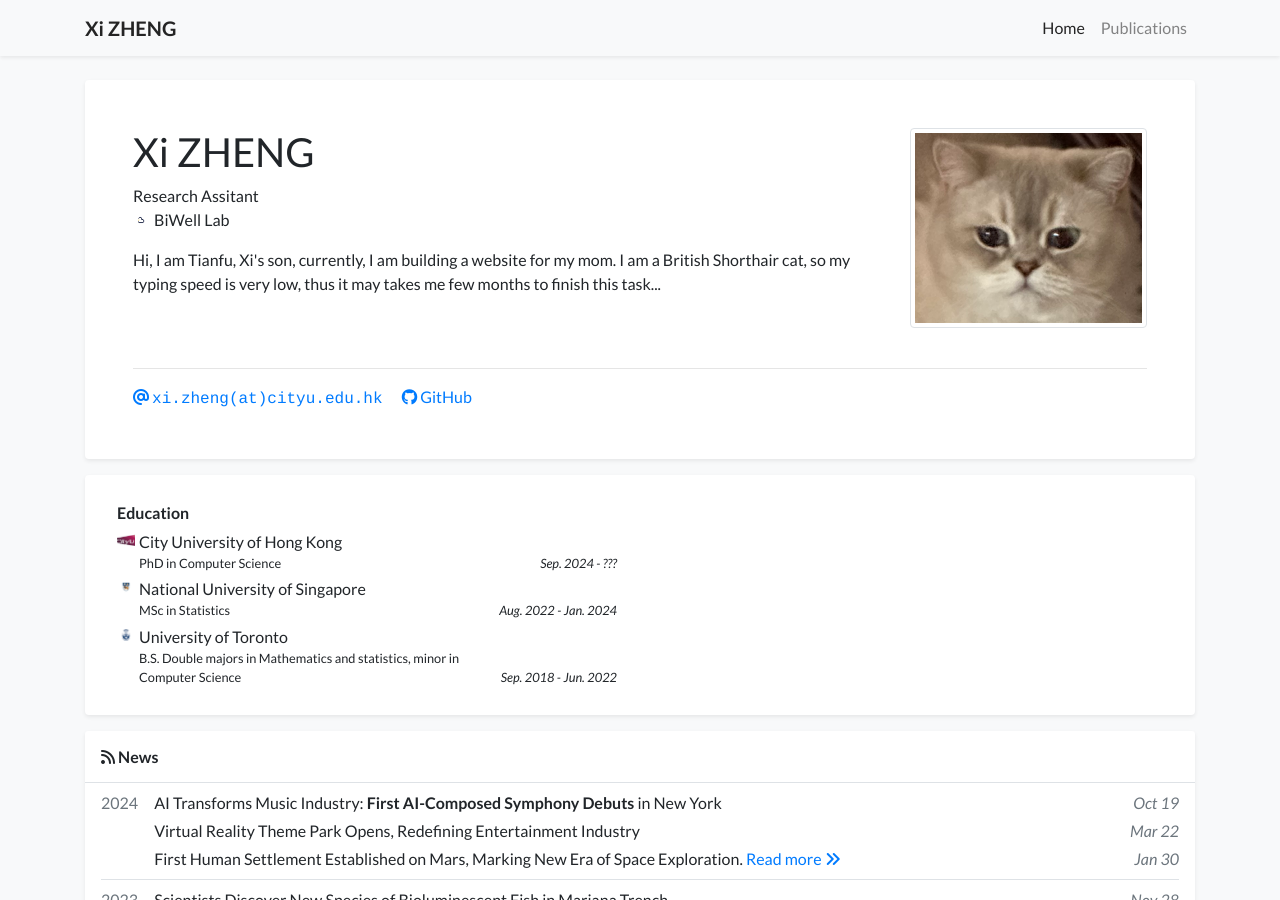
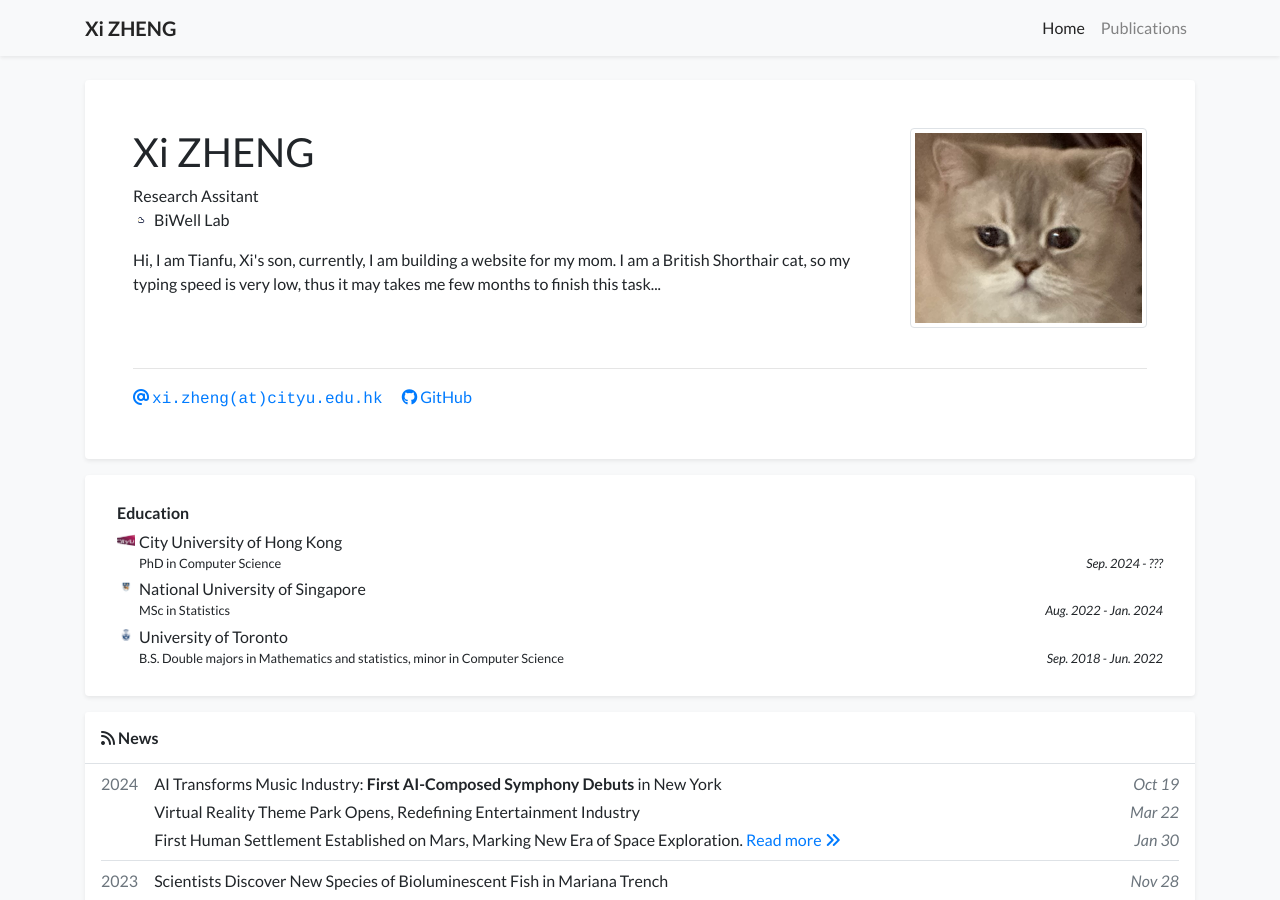
Before and after one commit to xixiaoguai727/xizheng, a Jekyll site: the page built from index.html, in a window 1280 px wide and 900 px high. Built offline with Jekyll 4.4.1, drawn with Linux system fonts in a browser that asks for light colours; a style sheet for code colours, icons or effects is not loaded.

Commit message:
Update experience_card.html

```diff
--- a/_includes/widgets/experience_card.html
+++ b/_includes/widgets/experience_card.html
@@ -5,53 +5,11 @@
 
                 <div class="row">
                     {% if site.data.profile.education %}
-                    <div class="col-md-6">
+                    <div class="col-md-12"> <!-- 注意这里的列宽从 col-md-6 改为 col-md-12 -->
                         <div class="mx-2 my-1">
                             <h6>Education</h6>
                             <ul class="list-unstyled mb-1">
                                 {% for item in site.data.profile.education %}
-                                <li class="media mb-1">
-                                    <img src="{{ item.logo | relative_url }}" alt="{{ item.name }}" style="width: 18px;" class="mr-1 mt-1">
-                                    <div class="media-body">
-                                        <div>{{ item.name }}</div>
-                                        <div class="small">{{ item.dept }}</div>
-                                        <div class="small d-flex">
-                                            <div>{{ item.position }}</div>
-                                            <div class="mt-auto ml-auto no-break"><em>{{ item.date }}</em></div>
-                                        </div>
-                                    </div>
-                                </li>
-                                {% endfor %}
-                            </ul>
-                        </div>
-                    </div>
-                    {% endif %}
-
-
-                    {% if site.data.profile.awards %}
-                    <div class="col-md-6">
-                        <div class="mx-2 my-1">
-                            <h6>Honors & Awards</h6>
-                            <ul class="list small pl-3 mb-1">
-                                {% for item in site.data.profile.awards %}
-                                <li>
-                                    <div class="d-flex">
-                                        <div>{{ item.name }}</div>
-                                        <div class="ml-auto mt-auto no-break"><em>{{ item.date }}</em></div>
-                                    </div>
-                                </li>
-                                {% endfor %}
-                            </ul>
-                        </div>
-                    </div>
-                    {% endif %}
-
-                    {% if site.data.profile.experience %}
-                    <div class="col-md-6">
-                        <div class="mx-2 my-1">
-                            <h6>Experience</h6>
-                            <ul class="list-unstyled mb-1">
-                                {% for item in site.data.profile.experience %}
                                 <li class="media mb-1">
                                     <img src="{{ item.logo | relative_url }}" alt="{{ item.name }}" style="width: 18px;" class="mr-1 mt-1">
                                     <div class="media-body">
```
